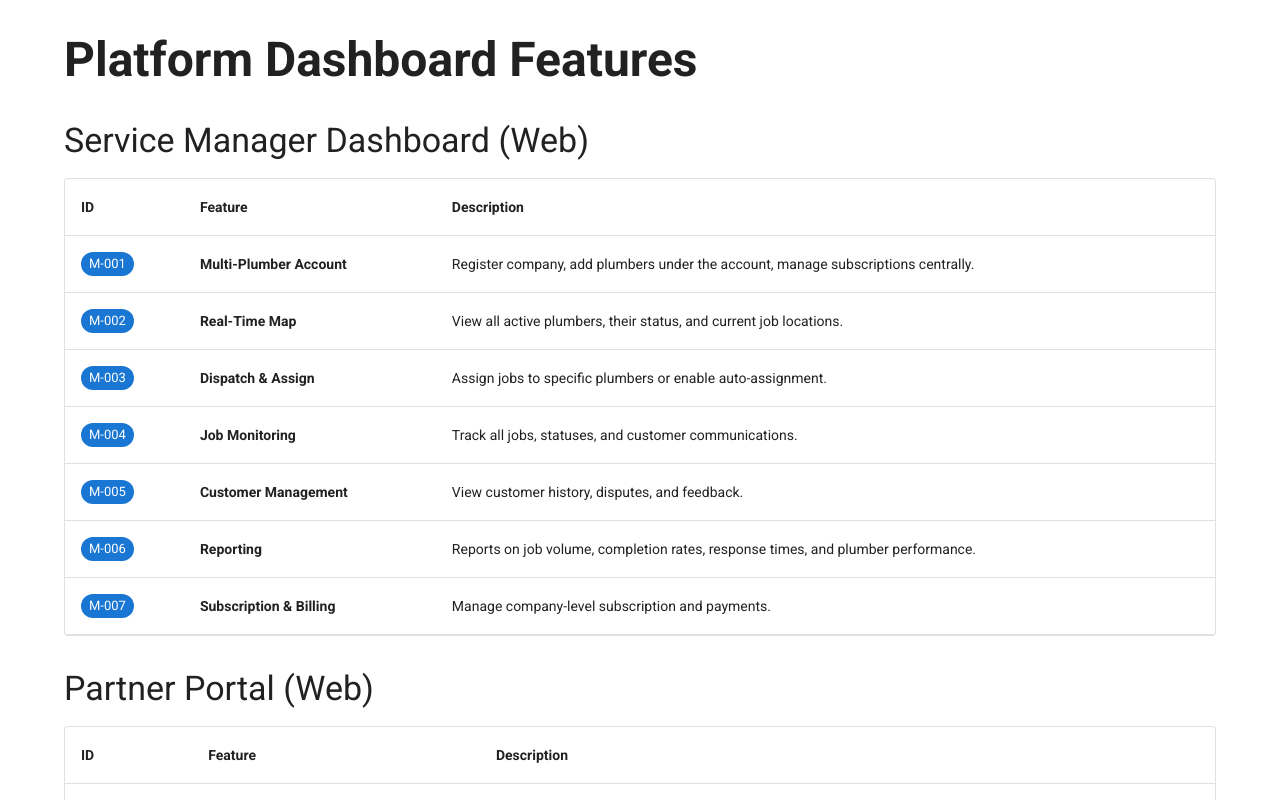
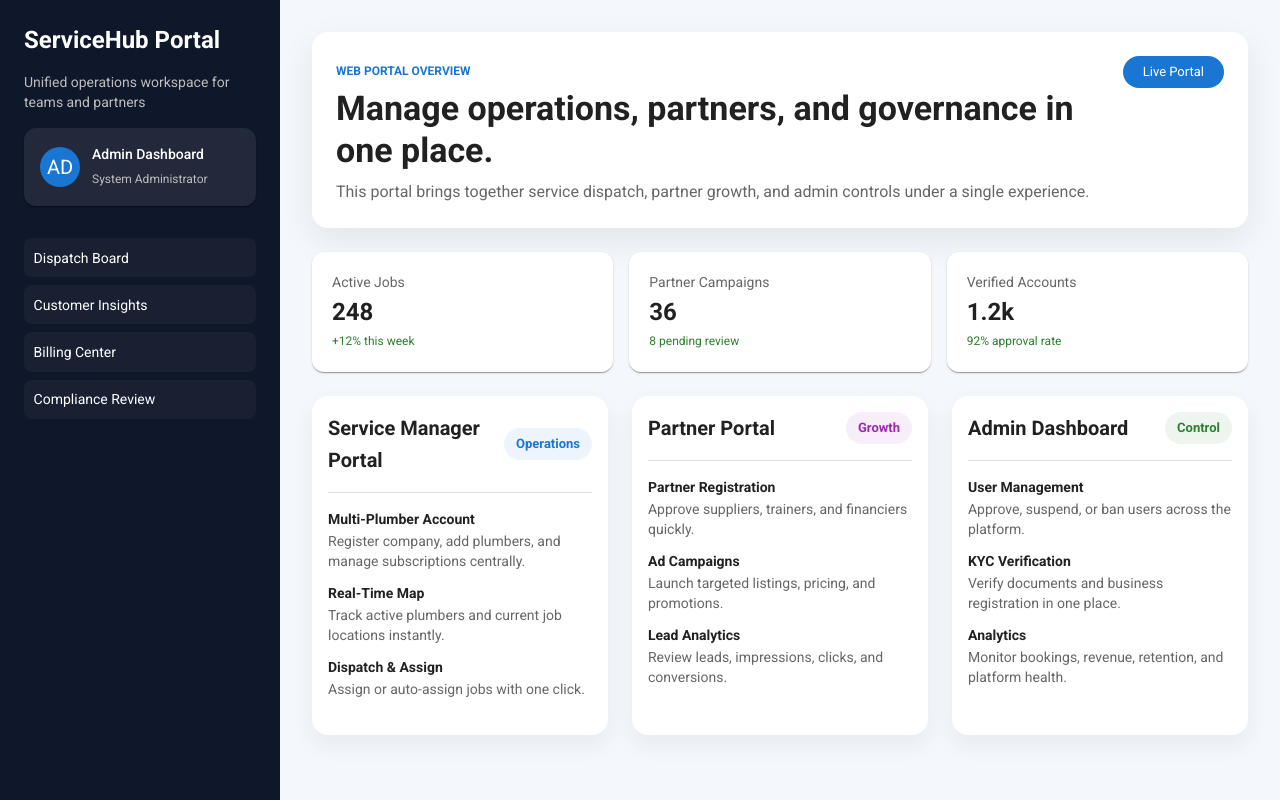
Before and after one commit to SGachuru/dashboard, a Next.js app: page / in a window 1280 px wide. Shown: the top 800 px of the page. Built offline with nearby package versions, Linux system fonts and the light colour scheme.

Commit message:
commit all

```diff
--- a/pages/index.tsx
+++ b/pages/index.tsx
@@ -1,4 +1,15 @@
-import { Typography, Container, Box, Paper, Table, TableBody, TableCell, TableContainer, TableHead, TableRow, Chip } from '@mui/material'
+import {
+  Typography,
+  Box,
+  Paper,
+  Chip,
+  Stack,
+  Grid,
+  Card,
+  CardContent,
+  Divider,
+  Avatar,
+} from '@mui/material'
 import type { NextPage } from 'next'
 
 interface Feature {
@@ -10,96 +21,168 @@ interface Feature {
 interface Section {
   id: string
   title: string
+  badge: string
+  accent: string
   features: Feature[]
 }
 
 const sections: Section[] = [
   {
-    id: 'Service Manager Dashboard',
-    title: 'Service Manager Dashboard (Web)',
+    id: 'service-manager',
+    title: 'Service Manager Portal',
+    badge: 'Operations',
+    accent: '#1976d2',
     features: [
-      { id: 'M-001', feature: 'Multi-Plumber Account', description: 'Register company, add plumbers under the account, manage subscriptions centrally.' },
-      { id: 'M-002', feature: 'Real-Time Map', description: 'View all active plumbers, their status, and current job locations.' },
-      { id: 'M-003', feature: 'Dispatch & Assign', description: 'Assign jobs to specific plumbers or enable auto-assignment.' },
-      { id: 'M-004', feature: 'Job Monitoring', description: 'Track all jobs, statuses, and customer communications.' },
-      { id: 'M-005', feature: 'Customer Management', description: 'View customer history, disputes, and feedback.' },
-      { id: 'M-006', feature: 'Reporting', description: 'Reports on job volume, completion rates, response times, and plumber performance.' },
-      { id: 'M-007', feature: 'Subscription & Billing', description: 'Manage company-level subscription and payments.' },
-    ]
+      { id: 'M-001', feature: 'Multi-Plumber Account', description: 'Register company, add plumbers, and manage subscriptions centrally.' },
+      { id: 'M-002', feature: 'Real-Time Map', description: 'Track active plumbers and current job locations instantly.' },
+      { id: 'M-003', feature: 'Dispatch & Assign', description: 'Assign or auto-assign jobs with one click.' },
+    ],
   },
   {
-    id: 'Partner Portal',
-    title: 'Partner Portal (Web)',
+    id: 'partner-portal',
+    title: 'Partner Portal',
+    badge: 'Growth',
+    accent: '#9c27b0',
     features: [
-      { id: 'PR-001', feature: 'Partner Registration', description: 'Suppliers, financiers, trainers register and get approved by admin.' },
-      { id: 'PR-002', feature: 'Ad Campaign Management', description: 'Create ad listings: product name, image, price, description, call/delivery action.' },
-      { id: 'PR-003', feature: 'Targeting', description: 'Target ads by location, service type, customer segment, or plumber segment.' },
-      { id: 'PR-004', feature: 'Lead Analytics', description: 'View call clicks, delivery requests, ad impressions, and engagement.' },
-      { id: 'PR-005', feature: 'Content Publishing', description: 'Upload training videos, guides, or financing products.' },
-      { id: 'PR-006', feature: 'Billing', description: 'Pay for ad placements or campaigns.' },
-    ]
+      { id: 'PR-001', feature: 'Partner Registration', description: 'Approve suppliers, trainers, and financiers quickly.' },
+      { id: 'PR-002', feature: 'Ad Campaigns', description: 'Launch targeted listings, pricing, and promotions.' },
+      { id: 'PR-003', feature: 'Lead Analytics', description: 'Review leads, impressions, clicks, and conversions.' },
+    ],
   },
   {
-    id: 'Admin Dashboard',
-    title: 'Admin Dashboard (Web)',
+    id: 'admin-dashboard',
+    title: 'Admin Dashboard',
+    badge: 'Control',
+    accent: '#2e7d32',
     features: [
-      { id: 'A-001', feature: 'User Management', description: 'Approve, suspend, or ban customers, plumbers, managers, and partners.' },
-      { id: 'A-002', feature: 'KYC Verification', description: 'Review and approve plumber ID, certificates, and business registration.' },
-      { id: 'A-003', feature: 'Subscription Oversight', description: 'View all active/expired subscriptions, revenue, and reminders.' },
-      { id: 'A-004', feature: 'Dispute Resolution', description: 'Review complaints, communicate with parties, issue warnings or refunds.' },
-      { id: 'A-005', feature: 'Ad Moderation', description: 'Approve partner ads, manage placement, pricing, and visibility.' },
-      { id: 'A-006', feature: 'Content Management', description: 'Manage training content, FAQs, and app copy.' },
-      { id: 'A-007', feature: 'Analytics', description: 'Platform-wide KPIs: bookings, revenue, retention, churn, response time.' },
-      { id: 'A-008', feature: 'Communications', description: 'Send push notifications, SMS, and email campaigns.' },
-      { id: 'A-009', feature: 'Reporting', description: 'Generate detailed reports on user activity, ad performance, and platform health.' },
-    ]
-  }
+      { id: 'A-001', feature: 'User Management', description: 'Approve, suspend, or ban users across the platform.' },
+      { id: 'A-002', feature: 'KYC Verification', description: 'Verify documents and business registration in one place.' },
+      { id: 'A-003', feature: 'Analytics', description: 'Monitor bookings, revenue, retention, and platform health.' },
+    ],
+  },
 ]
 
+const stats = [
+  { label: 'Active Jobs', value: '248', detail: '+12% this week' },
+  { label: 'Partner Campaigns', value: '36', detail: '8 pending review' },
+  { label: 'Verified Accounts', value: '1.2k', detail: '92% approval rate' },
+]
+
+const quickLinks = ['Dispatch Board', 'Customer Insights', 'Billing Center', 'Compliance Review']
+
 const DashboardPage: NextPage = () => {
-  const getColor = (id: string) => {
-    if (id.startsWith('M')) return 'primary'
-    if (id.startsWith('PR')) return 'secondary'
-    return 'success'
-  }
-
   return (
-    <Container maxWidth="lg" sx={{ py: 4 }}>
-      <Typography variant="h3" component="h1" gutterBottom fontWeight="bold">
-        Platform Dashboard Features
-      </Typography>
-
-      {sections.map((section) => (
-        <Box key={section.id} sx={{ mb: 4 }}>
-          <Typography variant="h4" component="h2" gutterBottom sx={{ mt: 4, mb: 2 }}>
-            {section.title}
+    <Box sx={{ minHeight: '100vh', bgcolor: '#f4f7fb', color: '#0f172a' }}>
+      <Box sx={{ display: 'flex', flexDirection: { xs: 'column', md: 'row' }, minHeight: '100vh' }}>
+        <Box
+          component="aside"
+          sx={{
+            width: { xs: '100%', md: 280 },
+            bgcolor: '#0f172a',
+            color: 'white',
+            p: 3,
+            display: 'flex',
+            flexDirection: 'column',
+            gap: 2,
+          }}
+        >
+          <Typography variant="h5" fontWeight={700}>
+            ServiceHub Portal
+          </Typography>
+          <Typography variant="body2" color="grey.400">
+            Unified operations workspace for teams and partners
           </Typography>
 
-          <TableContainer component={Paper} variant="outlined">
-            <Table>
-              <TableHead>
-                <TableRow>
-                  <TableCell><strong>ID</strong></TableCell>
-                  <TableCell><strong>Feature</strong></TableCell>
-                  <TableCell><strong>Description</strong></TableCell>
-                </TableRow>
-              </TableHead>
-              <TableBody>
-                {section.features.map((row) => (
-                  <TableRow key={row.id} hover>
-                    <TableCell>
-                      <Chip label={row.id} color={getColor(row.id)} size="small" />
-                    </TableCell>
-                    <TableCell><strong>{row.feature}</strong></TableCell>
-                    <TableCell>{row.description}</TableCell>
-                  </TableRow>
-                ))}
-              </TableBody>
-            </Table>
-          </TableContainer>
+          <Paper sx={{ bgcolor: 'rgba(255,255,255,0.08)', color: 'white', p: 2, borderRadius: 3 }}>
+            <Stack direction="row" spacing={1.5} alignItems="center">
+              <Avatar sx={{ bgcolor: '#1976d2', width: 40, height: 40 }}>AD</Avatar>
+              <Box>
+                <Typography variant="subtitle2">Admin Dashboard</Typography>
+                <Typography variant="caption" color="grey.400">System Administrator</Typography>
+              </Box>
+            </Stack>
+          </Paper>
+
+          <Box sx={{ mt: 2 }}>
+            {quickLinks.map((item) => (
+              <Box
+                key={item}
+                sx={{
+                  py: 1.2,
+                  px: 1.2,
+                  mb: 1,
+                  borderRadius: 2,
+                  bgcolor: 'rgba(255,255,255,0.04)',
+                  cursor: 'pointer',
+                  '&:hover': { bgcolor: 'rgba(255,255,255,0.12)' },
+                }}
+              >
+                <Typography variant="body2">{item}</Typography>
+              </Box>
+            ))}
+          </Box>
         </Box>
-      ))}
-    </Container>
+
+        <Box sx={{ flex: 1, p: { xs: 2, md: 4 } }}>
+          <Paper sx={{ p: { xs: 2, md: 3 }, borderRadius: 4, mb: 3, boxShadow: '0 12px 35px rgba(15, 23, 42, 0.08)' }}>
+            <Stack direction={{ xs: 'column', md: 'row' }} justifyContent="space-between" spacing={2}>
+              <Box>
+                <Typography variant="overline" color="primary" fontWeight={700}>
+                  Web portal overview
+                </Typography>
+                <Typography variant="h4" fontWeight={700}>
+                  Manage operations, partners, and governance in one place.
+                </Typography>
+                <Typography variant="body1" color="text.secondary" sx={{ mt: 1 }}>
+                  This portal brings together service dispatch, partner growth, and admin controls under a single experience.
+                </Typography>
+              </Box>
+              <Chip label="Live Portal" color="primary" sx={{ alignSelf: 'flex-start', px: 1, py: 0.8 }} />
+            </Stack>
+          </Paper>
+
+          <Grid container spacing={2} sx={{ mb: 3 }}>
+            {stats.map((stat) => (
+              <Grid item xs={12} md={4} key={stat.label}>
+                <Paper sx={{ p: 2.5, borderRadius: 3 }}>
+                  <Typography variant="body2" color="text.secondary">{stat.label}</Typography>
+                  <Typography variant="h5" fontWeight={700} sx={{ mt: 0.5 }}>{stat.value}</Typography>
+                  <Typography variant="caption" color="success.main">{stat.detail}</Typography>
+                </Paper>
+              </Grid>
+            ))}
+          </Grid>
+
+          <Grid container spacing={3}>
+            {sections.map((section) => (
+              <Grid item xs={12} md={4} key={section.id}>
+                <Card sx={{ height: '100%', borderRadius: 4, boxShadow: '0 10px 24px rgba(15, 23, 42, 0.06)' }}>
+                  <CardContent>
+                    <Stack direction="row" justifyContent="space-between" alignItems="center" sx={{ mb: 2 }}>
+                      <Typography variant="h6" fontWeight={700}>
+                        {section.title}
+                      </Typography>
+                      <Chip label={section.badge} sx={{ bgcolor: `${section.accent}14`, color: section.accent, fontWeight: 700 }} />
+                    </Stack>
+
+                    <Divider sx={{ mb: 2 }} />
+
+                    {section.features.map((feature) => (
+                      <Box key={feature.id} sx={{ mb: 1.5 }}>
+                        <Typography variant="subtitle2" fontWeight={700}>{feature.feature}</Typography>
+                        <Typography variant="body2" color="text.secondary">
+                          {feature.description}
+                        </Typography>
+                      </Box>
+                    ))}
+                  </CardContent>
+                </Card>
+              </Grid>
+            ))}
+          </Grid>
+        </Box>
+      </Box>
+    </Box>
   )
 }
 
```
